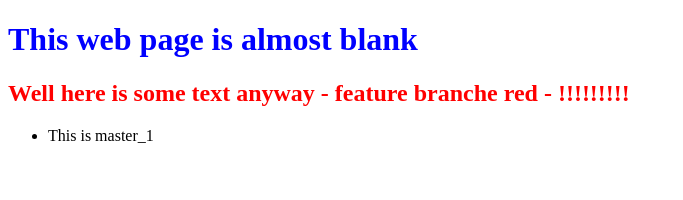
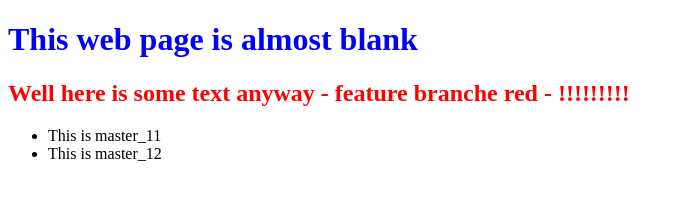
Before and after one commit to I020006/i020006_main_opensap_repo, a plain HTML site: page index.html in a window 1280 px wide. Shown: the whole page, without its empty margins (0-683 px from the left). Drawn offline with Linux system fonts and the light colour scheme.

Commit message:
This is master 12

```diff
--- a/index.html
+++ b/index.html
@@ -9,7 +9,8 @@
 		<H1>This web page is almost blank</H1>
 		<H2>Well here is some text anyway - feature branche red - !!!!!!!!!</H2>
 		<ul>
-			<li>This is master_1</li>
+			<li>This is master_11</li>
+			<li>This is master_12</li>
 		</ul>
 	</body>
 </html>
```
